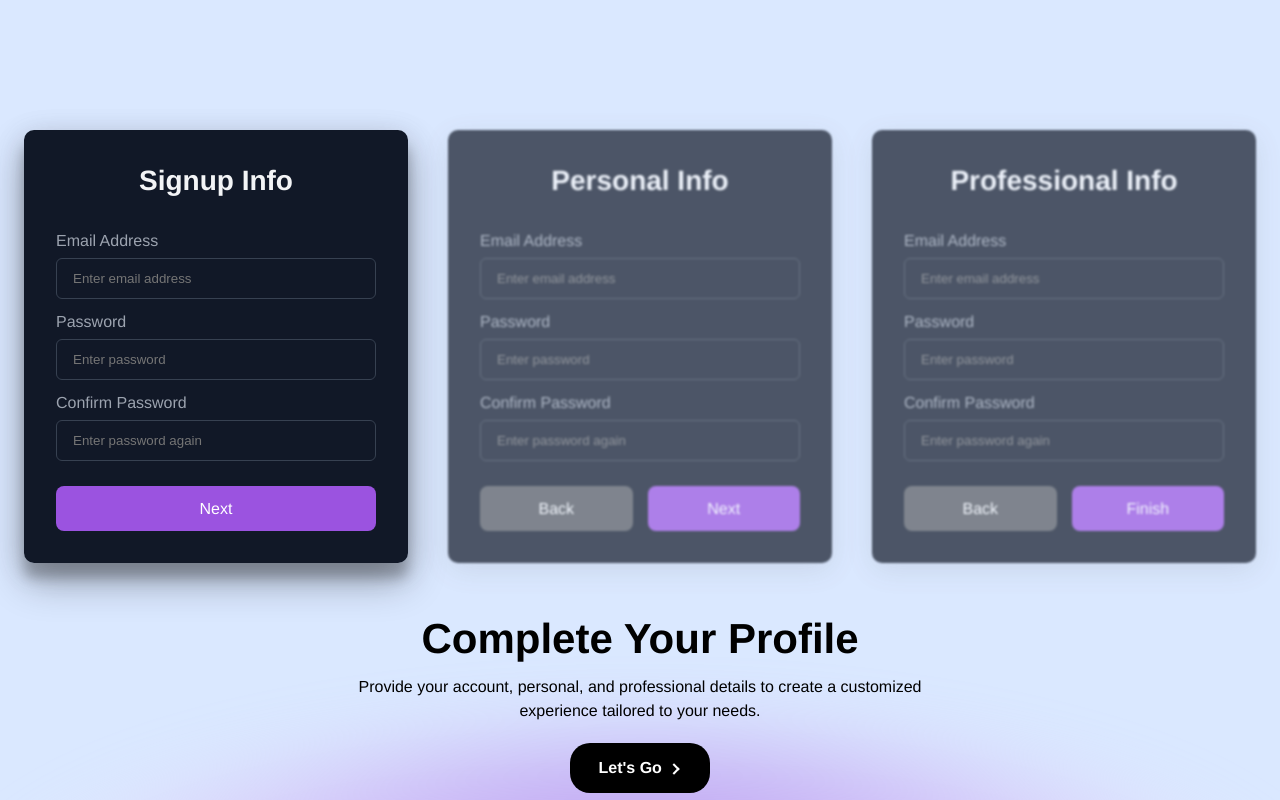
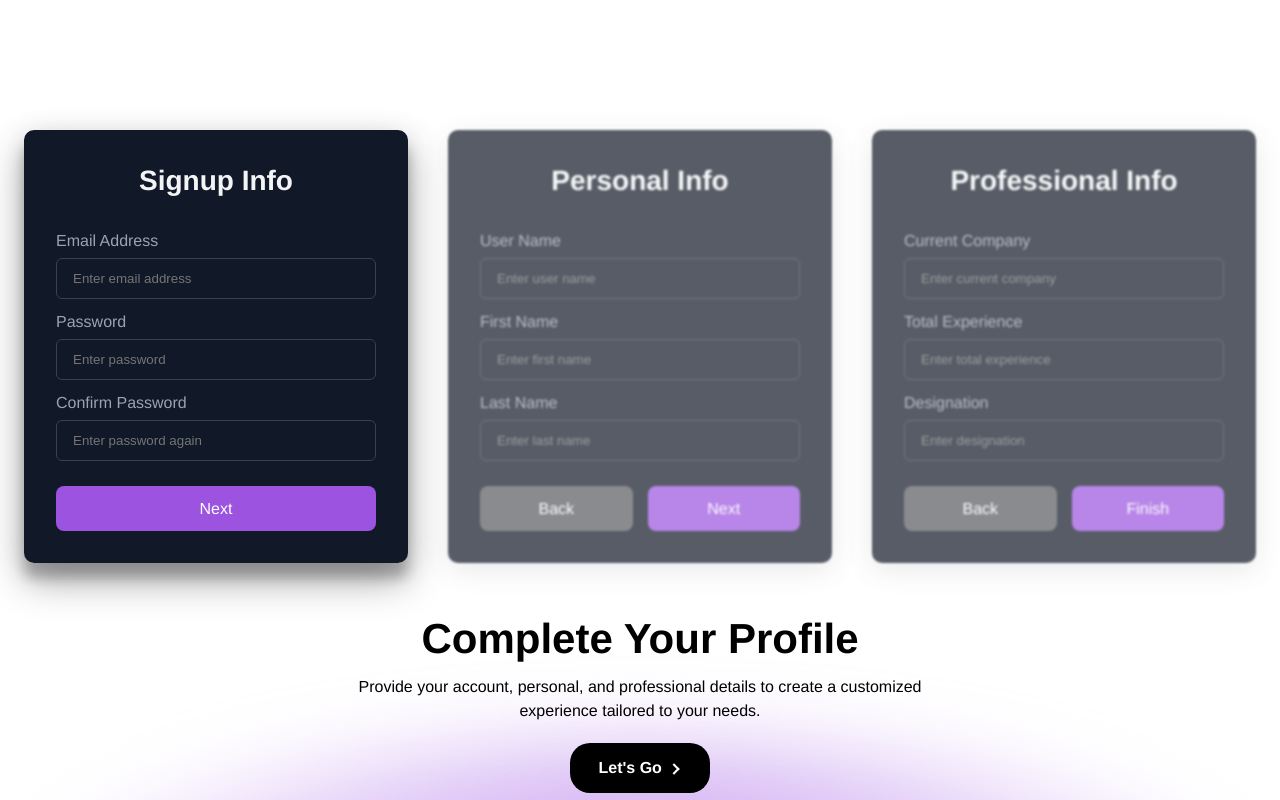
Before and after one commit to DipakGohilSimform/form-poc, a React (Vite) app: page / in a window 1280 px wide. Built offline with nearby package versions, Linux system fonts and the light colour scheme.

Commit message:
added styles changes

```diff
--- a/Assets/Css/PersonaAnimation.css
+++ b/Assets/Css/PersonaAnimation.css
@@ -2,7 +2,7 @@
   position: relative;
   height: 100vh;
   width: 100vw;
-  background-color: #dae8ff;
+  background-color: #ffffff;
   overflow: hidden;
 }
 .container .cards-wrapper {
--- a/src/components/persona/PersonaAnimation.jsx
+++ b/src/components/persona/PersonaAnimation.jsx
@@ -150,30 +150,30 @@ function PersonaAnimation() {
               }}
             >
               <div className="input-group">
-                <label htmlFor="email">Email Address</label>
+                <label htmlFor="userName">User Name</label>
                 <input
-                  type="email"
-                  name="email"
-                  id="email"
-                  placeholder="Enter email address"
+                  type="text"
+                  name="userName"
+                  id="userName"
+                  placeholder="Enter user name"
                 />
               </div>
               <div className="input-group">
-                <label htmlFor="password">Password</label>
+                <label htmlFor="fistName">First Name</label>
                 <input
-                  type="password"
-                  name="password"
-                  id="password"
-                  placeholder="Enter password"
+                  type="text"
+                  name="fistName"
+                  id="fistName"
+                  placeholder="Enter first name"
                 />
               </div>
               <div className="input-group">
-                <label htmlFor="confirmPassword">Confirm Password</label>
+                <label htmlFor="lastName">Last Name</label>
                 <input
-                  type="password"
-                  name="confirmPassword"
-                  id="confirmPassword"
-                  placeholder="Enter password again"
+                  type="text"
+                  name="lastName"
+                  id="lastName"
+                  placeholder="Enter last name"
                 />
               </div>
               <div className="btn-wrapper">
@@ -204,30 +204,30 @@ function PersonaAnimation() {
               }}
             >
               <div className="input-group">
-                <label htmlFor="email">Email Address</label>
+                <label htmlFor="currentCompany">Current Company</label>
                 <input
-                  type="email"
-                  name="email"
-                  id="email"
-                  placeholder="Enter email address"
+                  type="text"
+                  name="currentCompany"
+                  id="currentCompany"
+                  placeholder="Enter current company"
                 />
               </div>
               <div className="input-group">
-                <label htmlFor="password">Password</label>
+                <label htmlFor="totalExperience">Total Experience</label>
                 <input
-                  type="password"
-                  name="password"
-                  id="password"
-                  placeholder="Enter password"
+                  type="text"
+                  name="totalExperience"
+                  id="totalExperience"
+                  placeholder="Enter total experience"
                 />
               </div>
               <div className="input-group">
-                <label htmlFor="confirmPassword">Confirm Password</label>
+                <label htmlFor="designation">Designation</label>
                 <input
-                  type="password"
-                  name="confirmPassword"
-                  id="confirmPassword"
-                  placeholder="Enter password again"
+                  type="text"
+                  name="designation"
+                  id="designation"
+                  placeholder="Enter designation"
                 />
               </div>
               <div className="btn-wrapper">
--- a/src/components/persona/PersonaAnimation.scss
+++ b/src/components/persona/PersonaAnimation.scss
@@ -2,7 +2,7 @@
   position: relative;
   height: 100vh;
   width: 100vw;
-  background-color: #dae8ff;
+  background-color: #ffffff;
   overflow: hidden;
   .cards-wrapper {
     position: relative;
```
